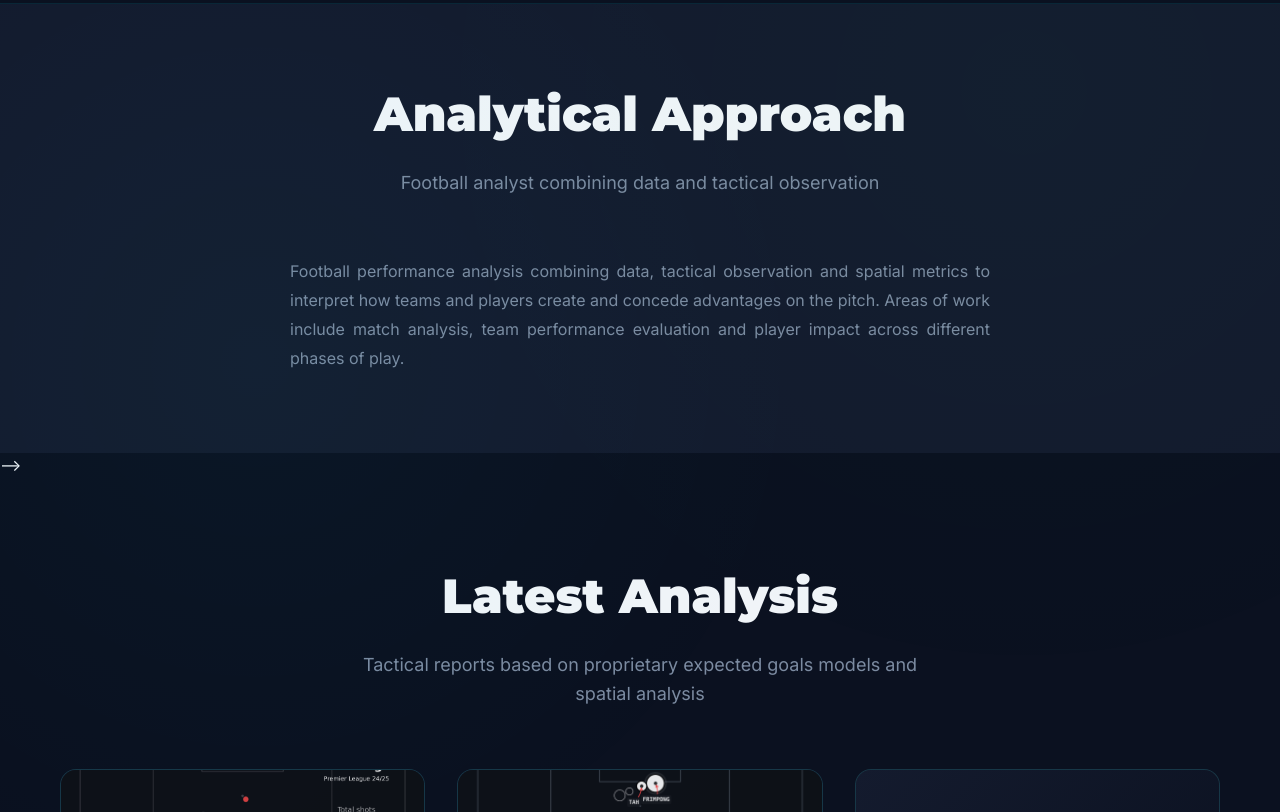
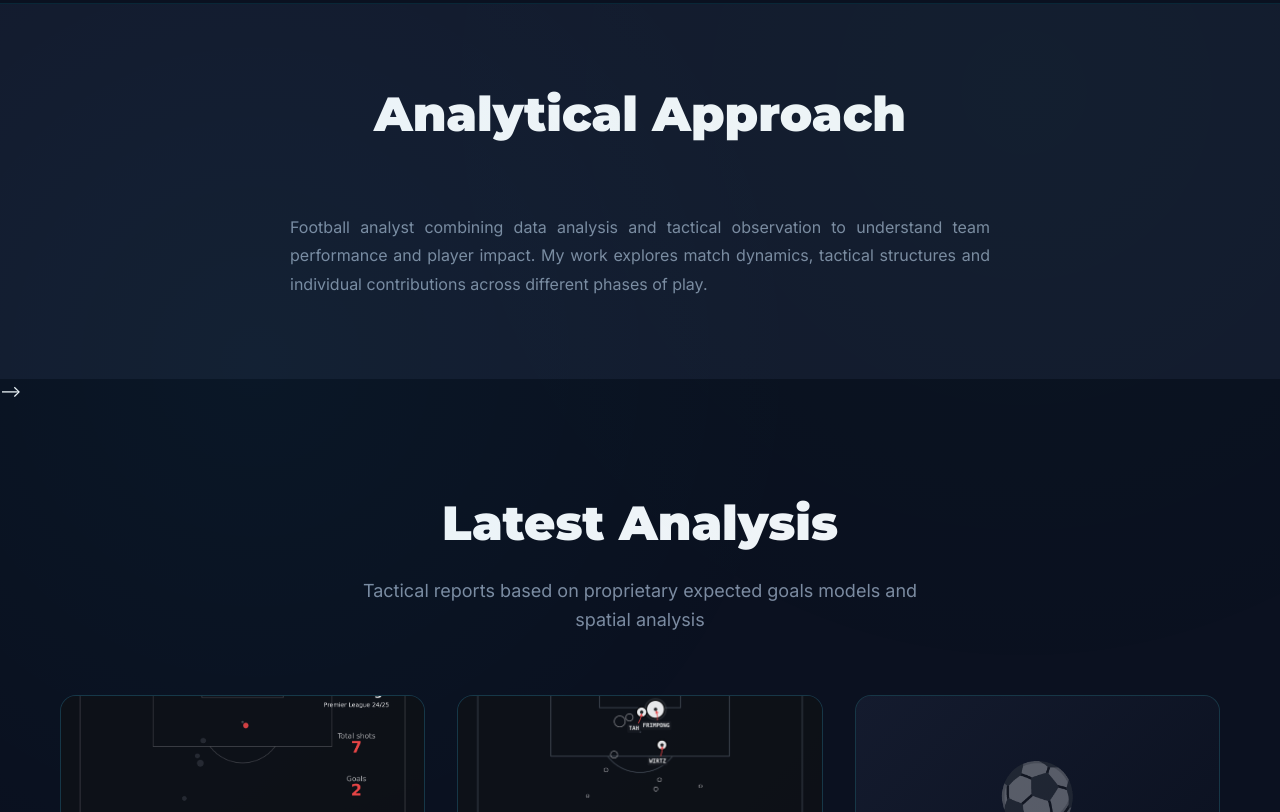
Before and after one commit to Fiallos77/analitykaXG, a Jekyll site: the page built from index.md, in a window 1280 px wide and 900 px high, scrolled down 908 px, cut to the strip 88-900 px from the top of the window. Built offline with Jekyll 4.4.1, drawn with Linux system fonts in a browser that asks for light colours.

Commit message:
Revise analytical approach description in index.md
Updated the description of the analytical approach to clarify the focus on data analysis and tactical observation.

```diff
--- a/index.md
+++ b/index.md
@@ -45,13 +45,10 @@ lang: en
 <section class="section" id="about" style="background: var(--bg-secondary); max-width: 100%; padding: 80px 40px;">
     <div class="section-header">
         <h2>Analytical Approach</h2>
-        <p>Football analyst combining data and tactical observation</p>
     </div>
     <p style="text-align: justify; color: var(--text-secondary); font-size: 16px; line-height: 1.8; max-width: 700px; margin: 0 auto;">
-        Football performance analysis combining data, tactical observation and spatial metrics
-        to interpret how teams and players create and concede advantages on the pitch.
-        Areas of work include match analysis, team performance evaluation and player
-        impact across different phases of play.
+        Football analyst combining data analysis and tactical observation to understand team performance and player impact.
+        My work explores match dynamics, tactical structures and individual contributions across different phases of play.
     </p>
 </section>-->
 
```
